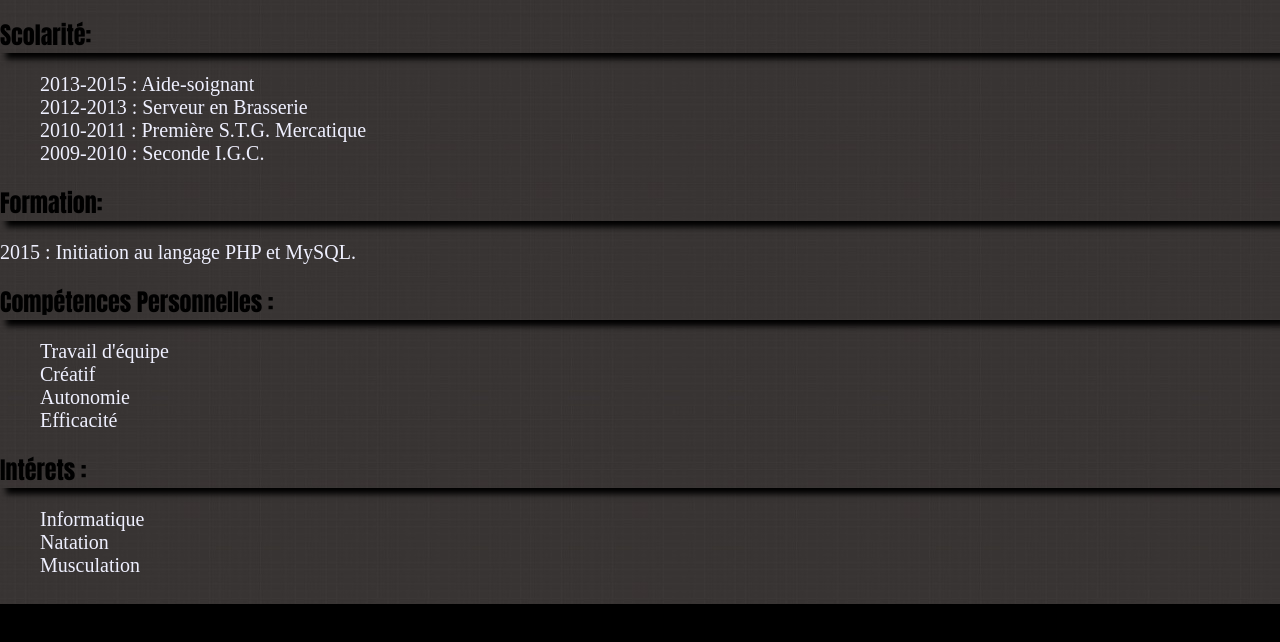
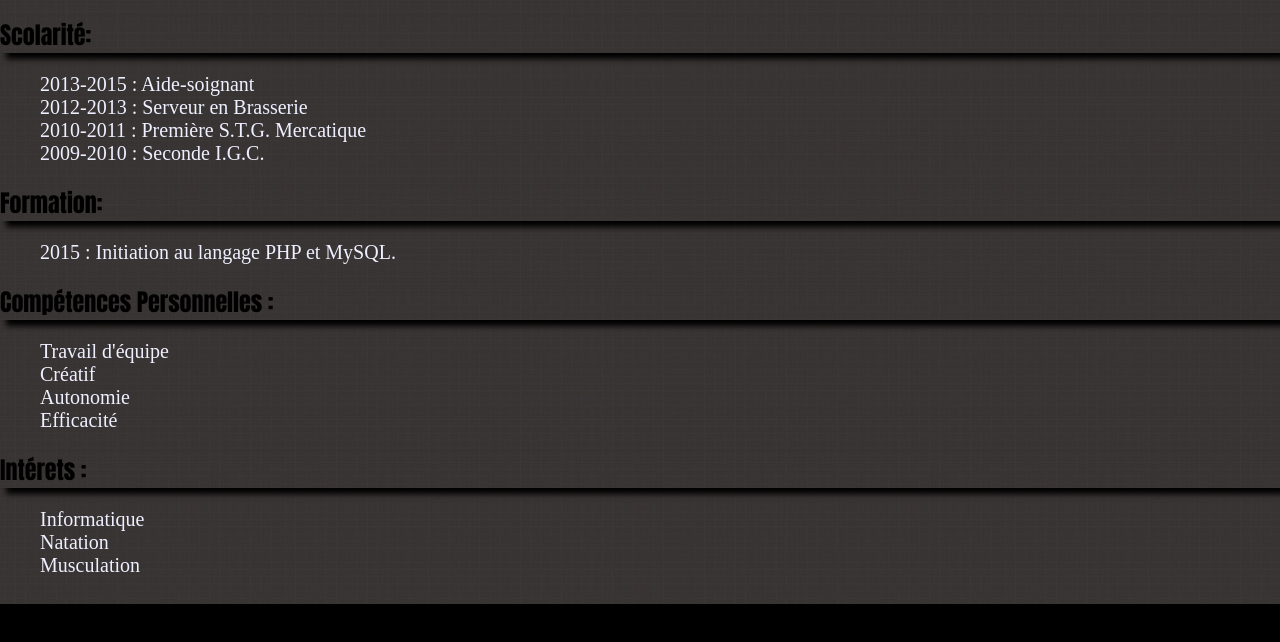
Before and after one commit to LeleuxDavid/test_openclassrooms, a plain HTML site: page index.html in a window 1280 px wide. Shown: the part 146-788 px from the top of the page. Drawn offline with Linux system fonts and the light colour scheme.

Commit message:
add margin-left

```diff
--- a/css/style.css
+++ b/css/style.css
@@ -57,3 +57,7 @@ ul, p {
 ul, li {
   list-style: none;
 }
+
+.formation {
+margin-left: 40px;
+}
--- a/index.html
+++ b/index.html
@@ -21,7 +21,7 @@
             <li>2009-2010 : Seconde I.G.C.</li>
           </ul>
           <h2>Formation:</h2>
-            <p>2015 : Initiation au langage PHP et MySQL. </p>
+            <p class="formation">2015 : Initiation au langage PHP et MySQL. </p>
           <h2>Compétences Personnelles :</h2>
           <ul>
             <li>Travail d'équipe</li>
```
